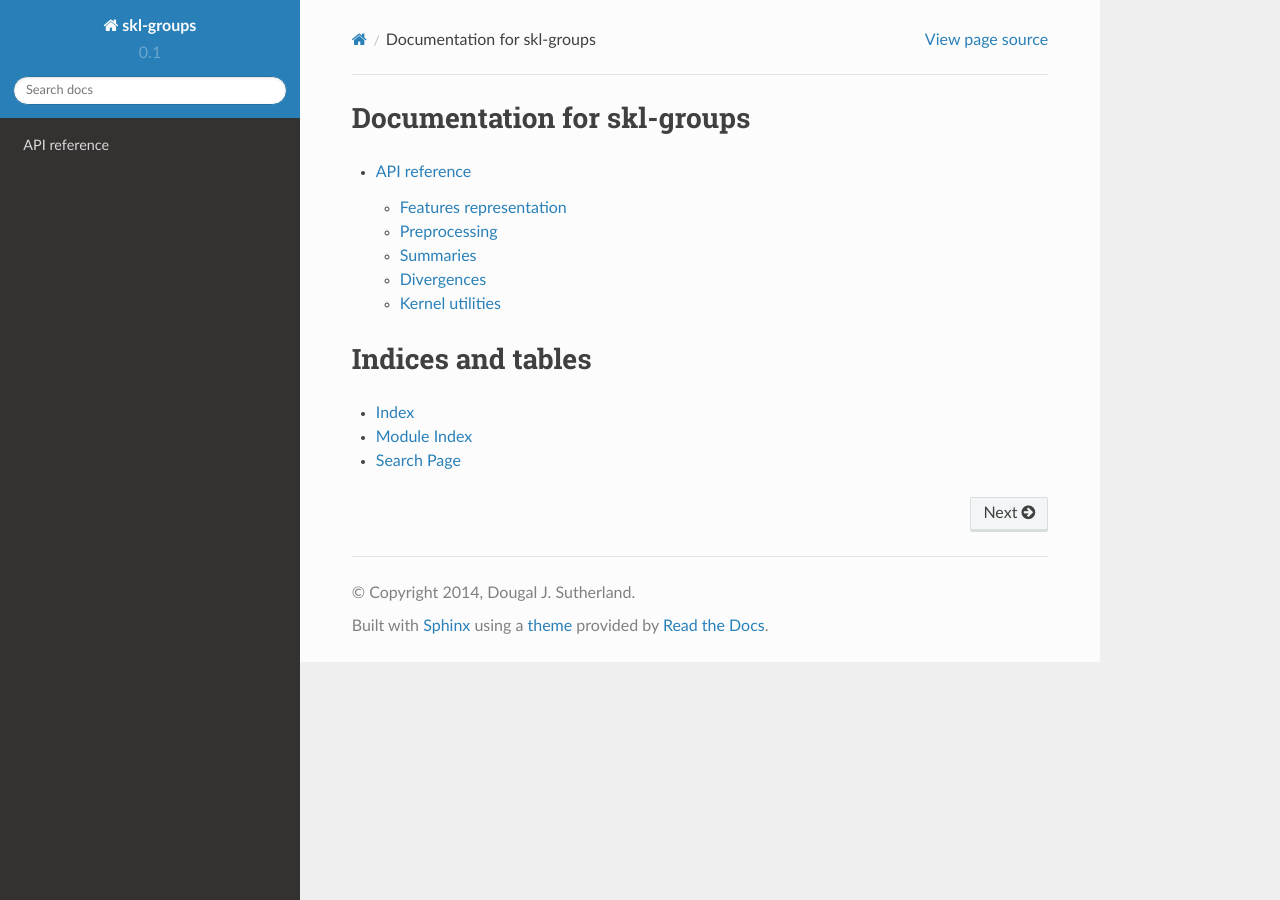
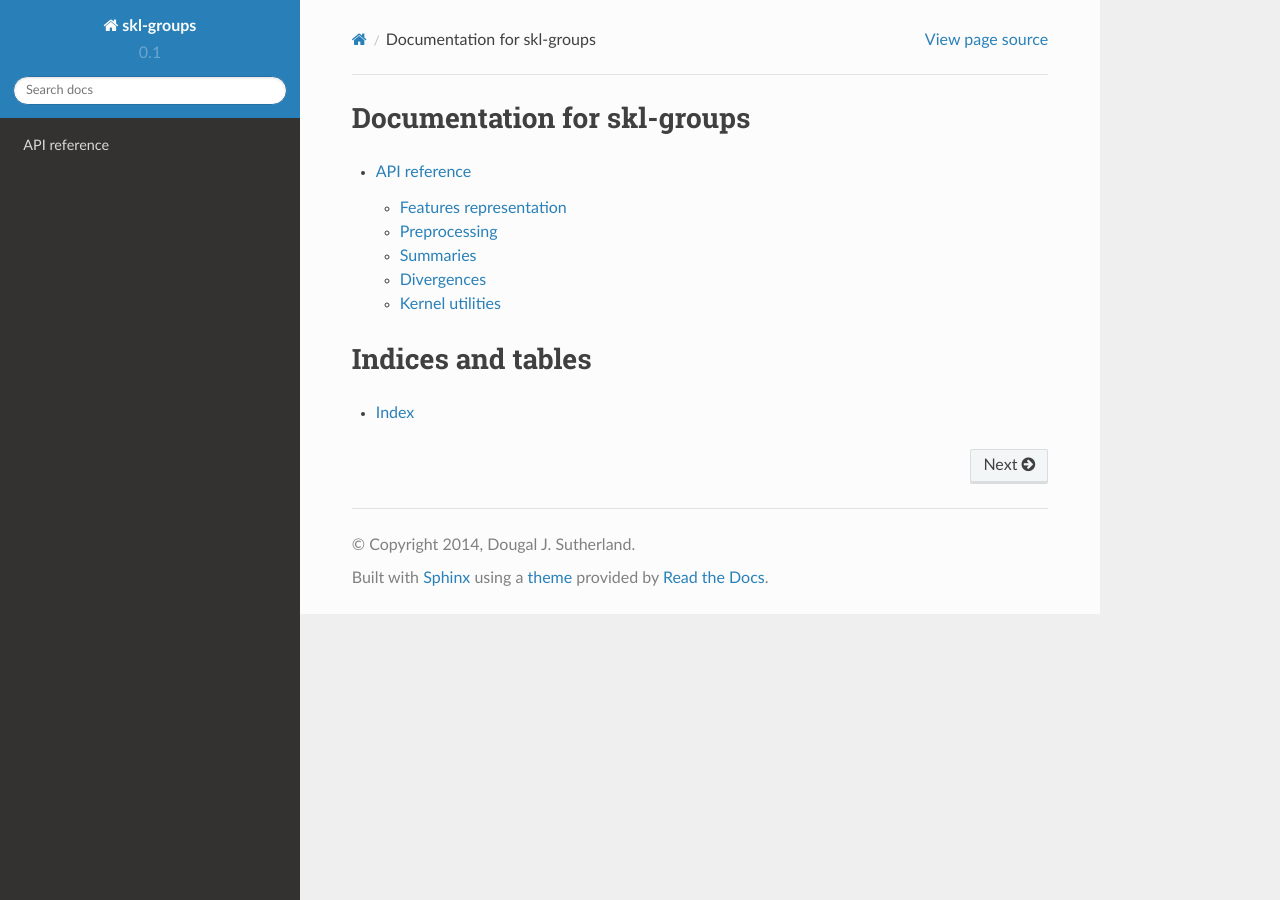
Before and after one commit to djsutherland/skl-groups, a Sphinx documentation site: the page built from docs/index.rst, in a window 1280 px wide. Built offline with Sphinx 7.4.7 and the Read the Docs theme 2.0.0, drawn with Linux system fonts in a browser that asks for light colours; some of the changed lines change nothing that is shown.

Commit message:
don't want link to search page with this theme

```diff
--- a/docs/index.rst
+++ b/docs/index.rst
@@ -11,5 +11,5 @@ Indices and tables
 ==================
 
 * :ref:`genindex`
-* :ref:`modindex`
-* :ref:`search`
+
+.. * :ref:`modindex` -- isn't generated, dunno why not
```
